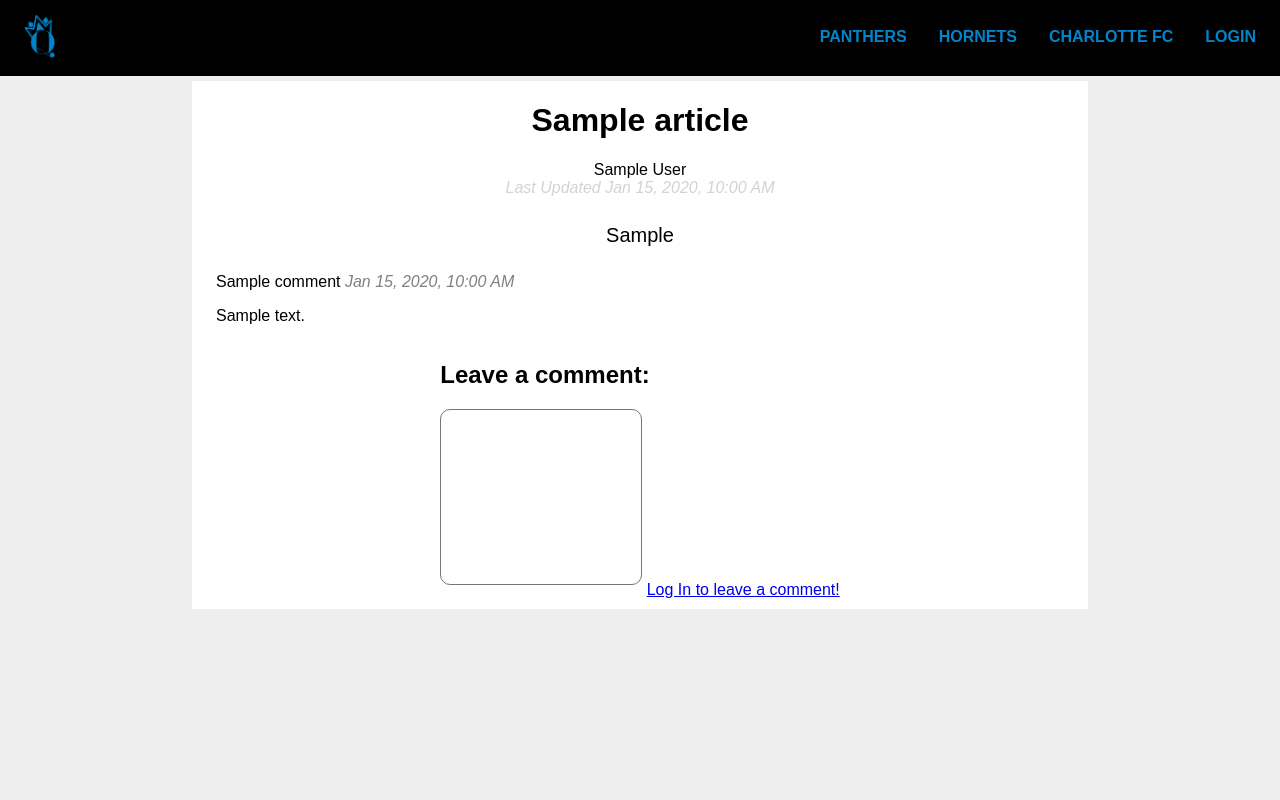
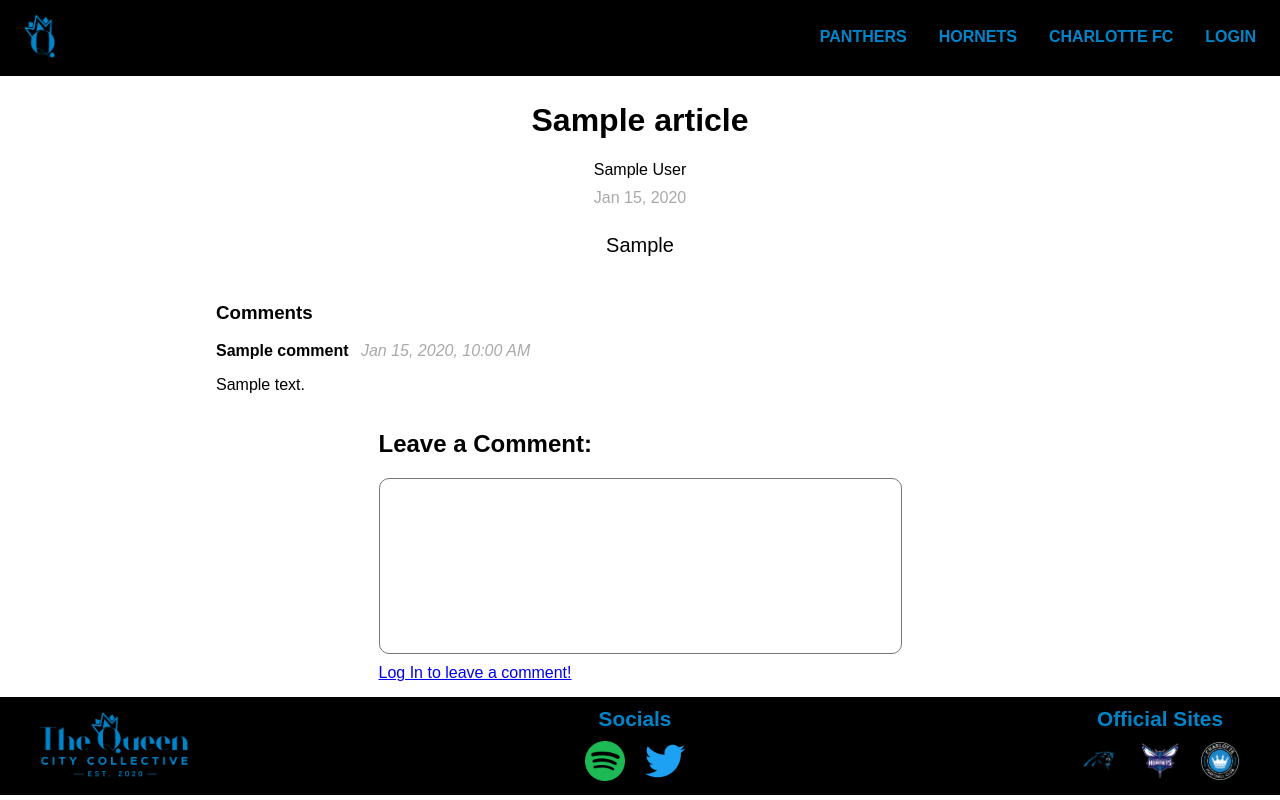
Before and after one commit to Cooper-Adams/QueenCityCollective, a Node server app: template views/articles/show.ejs in a window 1280 px wide. Run offline with Node 20, Linux system fonts and the light colour scheme; the template is opened without the code that fills it: most values are stand-ins (such as "Sample title", 1, 10 or a date in 2020); some libraries are stand-ins or nearby versions.

Commit message:
Added the footer and changed how the time of the article is displayed

```diff
--- a/views/articles/show.ejs
+++ b/views/articles/show.ejs
@@ -7,7 +7,7 @@
     <meta name="viewport" content="width=device-width, initial-scale=1.0">
     <title><%= article.title %></title>
 </head>
-<body>
+<body style="background-color: white;">
     <nav <% if (article.category == "Hornets") { %> class= <%= "hornets" %><% } %>>
         <a href="/" rel="noopener noreferrer">
             <img src=<% if (article.category == "Hornets") { %> <%= "/Logos/Q-Cropped-Hornets.png" %> <% } else { %>
@@ -15,9 +15,9 @@
         </a>
 
         <ul class="nav-links">
-            <a <% if (article.category == "Hornets") { %> class= <%= "hornets" %><% } %> href="articles/Panthers">Panthers</a>
-            <a <% if (article.category == "Hornets") { %> class= <%= "hornets" %><% } %> href="articles/Hornets">Hornets</a>
-            <a <% if (article.category == "Hornets") { %> class= <%= "hornets" %><% } %> href="articles/CharlotteFC">Charlotte FC</a>
+            <a <% if (article.category == "Hornets") { %> class= <%= "hornets" %><% } %> href="/Panthers">Panthers</a>
+            <a <% if (article.category == "Hornets") { %> class= <%= "hornets" %><% } %> href="/Hornets">Hornets</a>
+            <a <% if (article.category == "Hornets") { %> class= <%= "hornets" %><% } %> href="/CharlotteFC">Charlotte FC</a>
 
             <% if (loggedIn) { %>
             <a <% if (article.category == "Hornets") { %> class= <%= "hornets" %><% } %> href="javascript: document.logoutForm.submit()">LogOut</a>
@@ -38,24 +38,25 @@
 
     <div class="article-container">
         <h1 class="article-title"><%= article.title %></h1>
-        <span><%= article.author %></span>
-        <span style="font-style: italic; color: lightgray;">Last Updated <%= article.createdAt.toLocaleDateString('en-US', {
+        <div class="article-info">
+            <span style="margin-bottom: 10px;"><%= article.author %></span>
+            <span style="color: darkgray;"><%= article.createdAt.toLocaleDateString('en-US', {
                 day: "numeric",
                 month: "short",
-            year: "numeric",
-            hour: "numeric",
-            minute: "2-digit"
+                year: "numeric"
             }) %></span>
+        </div>
         <div class="article-text">
             <%- article.sanitizedHtml %>
         </div>
 
         <% if (article.comments) { %>
+            <h3 class="comments-header">Comments</h4>
             <% for (comment of article.comments) { %>
                 <div class="comment">
                     <div class="c-top">
-                        <span class="comment-name"><%= comment.name %></span>
-                        <span style="font-style: italic; color: gray;"><%= new Date(comment.time).toLocaleDateString('en-US', {
+                        <span class="comment-name" style="font-weight: bold; padding-right: .5rem;"><%= comment.name %></span>
+                        <span style="font-style: italic; color: darkgray;"><%= new Date(comment.time).toLocaleDateString('en-US', {
                             day: "numeric",
                             month: "short",
                             year: "numeric",
@@ -68,23 +69,46 @@
             <% } %>
         <% } %>
 
-        <div class="comment-container">
-            <h2>Leave a comment:</h2>
+        <form class="comment-container" action="/comment" method="POST">
+            <h2>Leave a Comment:</h2>
 
-            <form action="/comment" method="POST">
-                <textarea name="comment" id="comment" cols="20" rows="10"></textarea>
+            <textarea name="comment" id="comment" rows="10" cols="60" required></textarea>
 
             <input type="text" name="slug" id="slug" value="<%= article.slug %>" hidden>
 
             <% if (loggedIn) { %>
                 <input type="text" name="name" id="name" value="<%= name %>" hidden>
 
-                    <button type="submit">Comment</button>
+                <button class="comment-submit" type="submit">Comment</button>
             <% } else { %>
                 <a href="/log-reg">Log In to leave a comment!</a>
             <% } %>
         </form>
     </div>
+
+    <footer style="bottom: auto;" class="footer <% if (article.category == "Hornets") { %><%= "hornets" %><% } %>">
+        <div class="big-img">
+            <img <% if (article.category == "Hornets") { %> src="/Logos/QCC Hornets Transparent.png" <% } else { %> src="/Logos/QCC Transparent.png" <% } %> alt="Queen City Collective Logo" draggable="false">
         </div>
+
+        <div class="footer-middle">
+            <span <% if (article.category == "Hornets") { %> class= <%= "hornets" %><% } %>>Socials</span>
+
+            <div class="middle-links">
+                <a href="https://open.spotify.com/show/2bfF51rlCjdxXWIxatDrBf" target="_blank" rel="noopener noreferrer"><img width="60px" src="/Logos/spotify.png"></a>
+                <a href="https://twitter.com/TheQCCollective" target="_blank" rel="noopener noreferrer"><img width="24px" src="/Logos/twitter.png"></a>
+            </div>
+        </div>
+
+        <div class="footer-far">
+            <span <% if (article.category == "Hornets") { %> class= <%= "hornets" %><% } %>>Official Sites</span>
+
+            <div class="official-links">
+                <a href="https://www.panthers.com/" target="_blank" rel="noopener noreferrer"><img width="48px" src="/Logos/Panthers.png"></a>
+                <a href="https://www.hornets.com/" target="_blank" rel="noopener noreferrer"><img width="60px" src="/Logos/Hornets.png"></a>
+                <a href="https://www.charlottefootballclub.com/" target="_blank" rel="noopener noreferrer"><img width="48px" src="/Logos/CharlotteFC.png"></a>
+            </div>
+        </div>
+    </footer>
 </body>
 </html>
```
Lines whose indentation alone changed are shown as unchanged.
